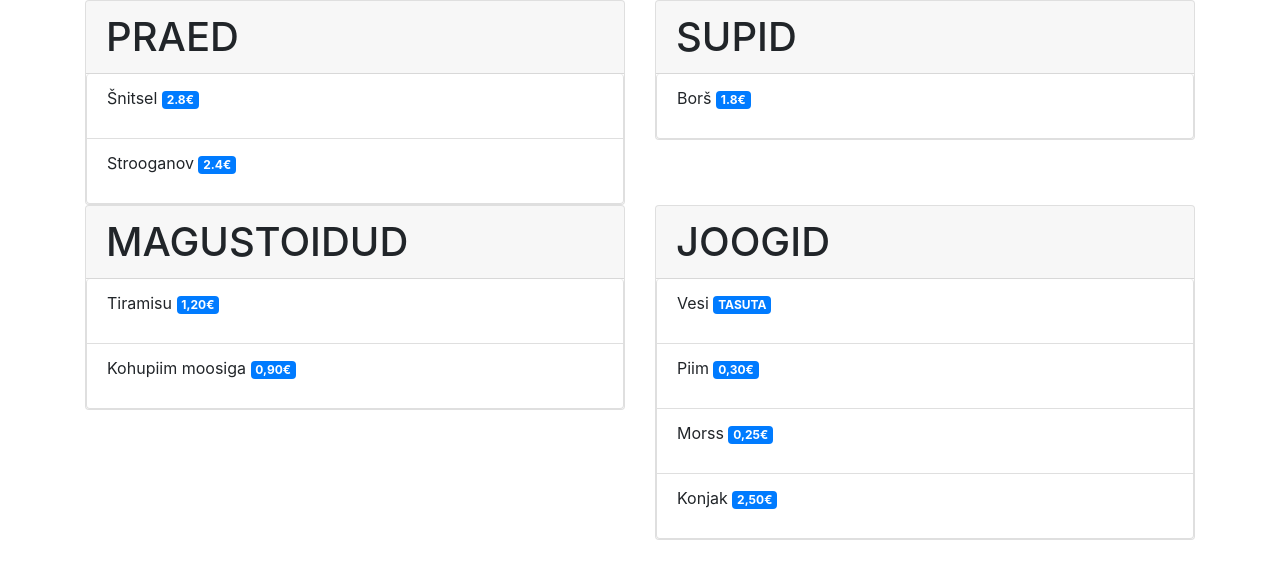
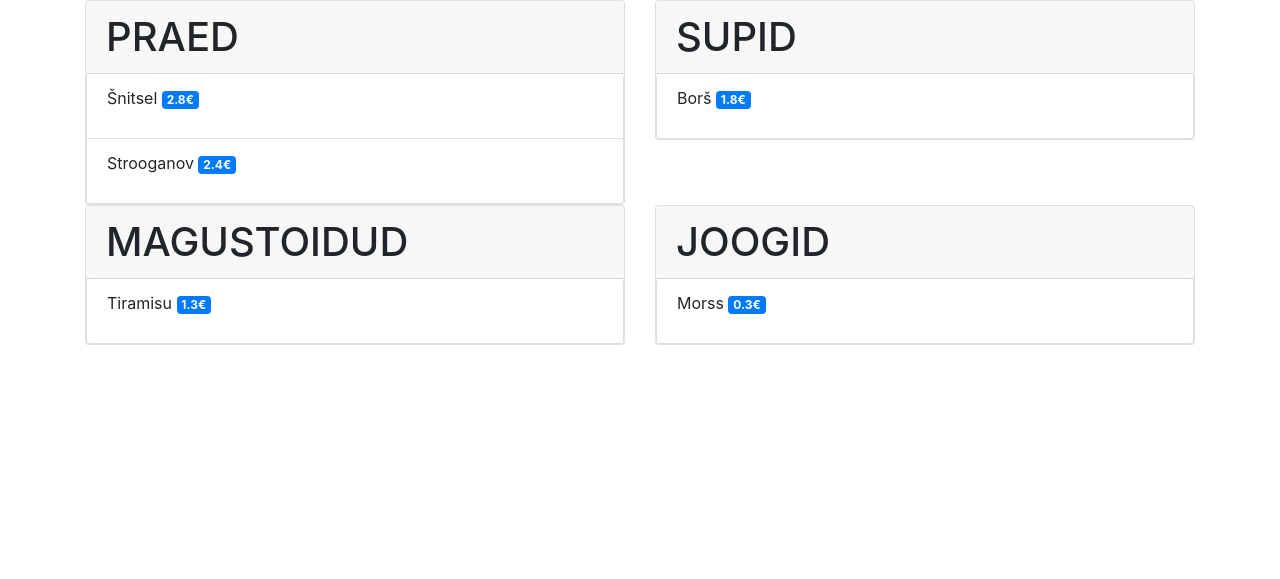
Before and after one commit to krkonsap/pvk, a PHP site: page / in a window 1280 px wide. Shown: the top 579 px of the page. Run offline with PHP 8.4, Linux system fonts and the light colour scheme; some libraries are stand-ins or nearby versions.

Commit message:
lisatud magustoitudele ja jookidele kuvaMenu funktsioon

```diff
--- a/menu/index.php
+++ b/menu/index.php
@@ -87,12 +87,9 @@ function kuvaMenu($tyyp){
             <div class="card">
                 <h1 class="card-header">MAGUSTOIDUD</h1>
                 <ul class="list-group">
-                    <li class="list-group-item">
-                        <p>Tiramisu <span class="badge badge-primary">1,20€</span></p>
-                    </li>
-                    <li class="list-group-item">
-                        <p>Kohupiim moosiga <span class="badge badge-primary">0,90€</span></p>
-                    </li>
+                    <?php
+                    kuvaMenu('magustoidud');
+                    ?>
                 </ul>
             </div>
         </div>
@@ -100,18 +97,9 @@ function kuvaMenu($tyyp){
             <div class="card">
                 <h1 class="card-header">JOOGID</h1>
                 <ul class="list-group">
-                    <li class="list-group-item">
-                        <p>Vesi <span class="badge badge-primary">TASUTA</span></p>
-                    </li>
-                    <li class="list-group-item">
-                        <p>Piim <span class="badge badge-primary">0,30€</span></p>
-                    </li>
-                    <li class="list-group-item">
-                        <p>Morss <span class="badge badge-primary">0,25€</span></p>
-                    </li>
-                    <li class="list-group-item">
-                        <p>Konjak <span class="badge badge-primary">2,50€</span></p>
-                    </li>
+                    <?php
+                    kuvaMenu('joogid');
+                    ?>
                 </ul>
             </div>
         </div>
```
